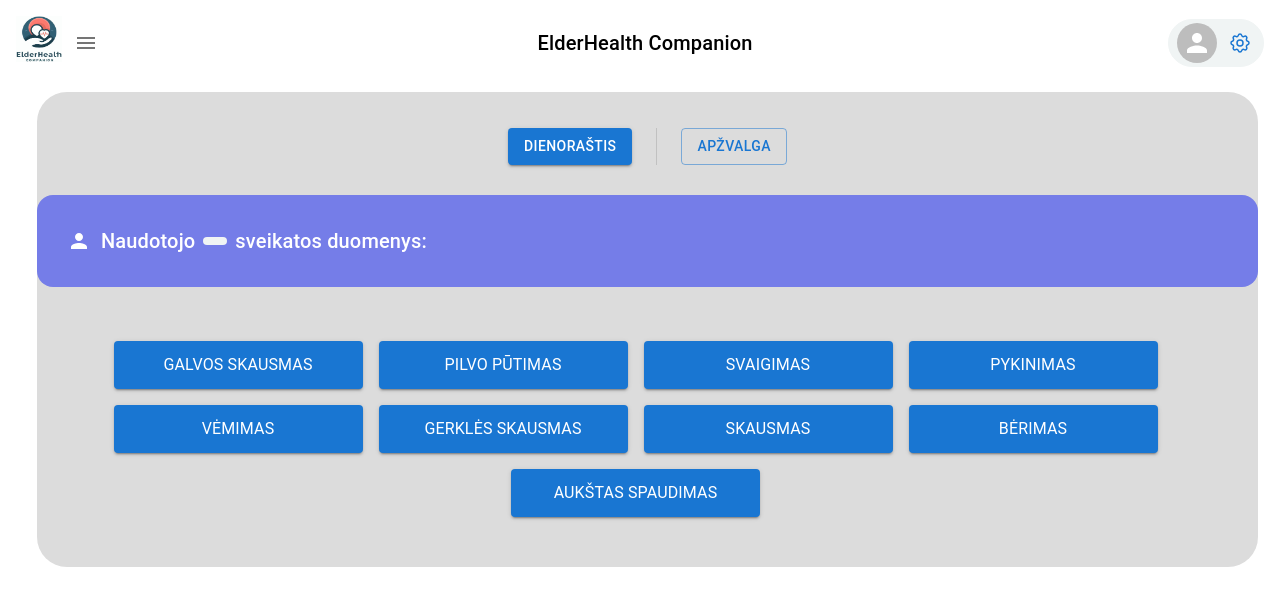
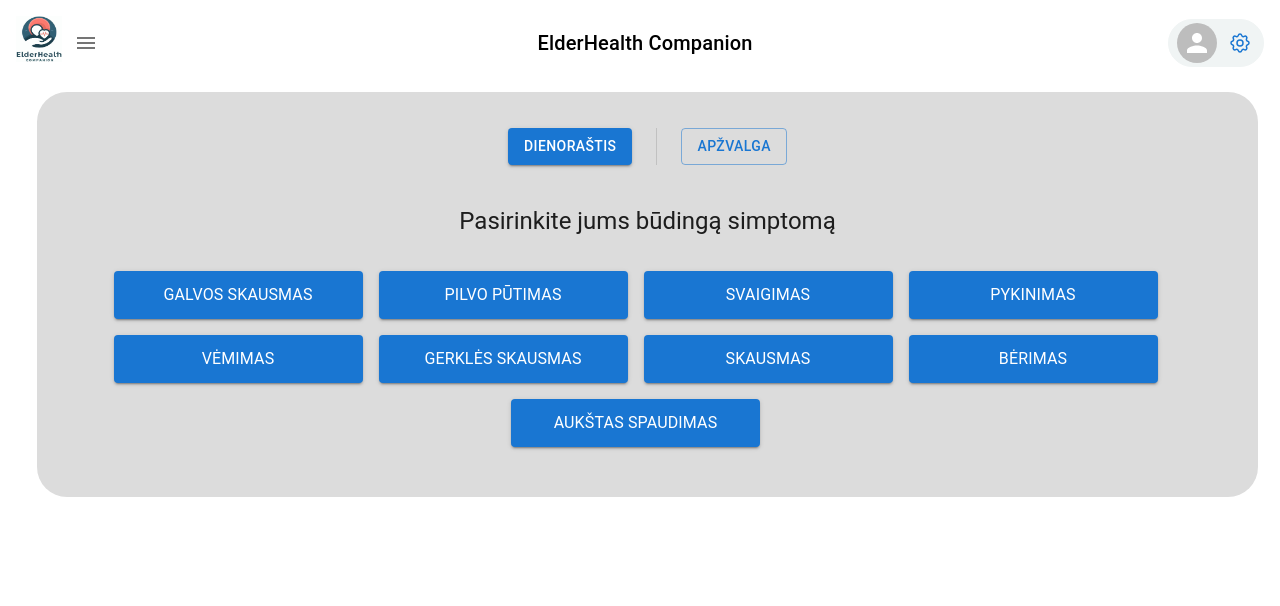
Before and after one commit to Cipekaje/elderhealthnext-app, a Next.js app: page /Journal in a window 1280 px wide. Shown: the top 606 px of the page. Built offline with nearby package versions, Linux system fonts and the light colour scheme; no server answers.

Commit message:
niekonaujo

```diff
--- a/package.json
+++ b/package.json
@@ -29,13 +29,13 @@
     "@tabler/icons-react": "^3.1.0",
     "@types/axios": "^0.14.0",
     "@types/react-toastify": "^4.1.0",
+    "apexcharts": "^3.48.0",
     "axios": "^1.6.8",
     "bcrypt": "^5.1.1",
     "bcryptjs": "^2.4.3",
+    "chart.js": "^4.4.2",
     "crypto-random-string": "^5.0.0",
     "cryptr": "^6.3.0",
-    "apexcharts": "^3.48.0",
-    "chart.js": "^4.4.2",
     "dayjs": "^1.11.10",
     "git": "^0.1.5",
     "material-ui-popup-state": "^5.1.0",
--- a/src/layouts/UserJournalLayout.tsx
+++ b/src/layouts/UserJournalLayout.tsx
@@ -362,7 +362,7 @@
           {/* Grid container for arranging tiles */}
           {/* Grid container for arranging tiles */}
           <Grid item xs={12} sx={{ textAlign: 'center', marginTop: '30px', marginBottom: '50px'}}>
-                <Tile title="Dienoraštis" content="Pasirinkite jums būdingą simptomą" size="large" color={'#757de8'} />
+                <h5>Pasirinkite jums būdingą simptomą</h5>
 
           </Grid>
 
```
Also changed, not shown: 1 other file (tests, documents, lock files or other folders).
